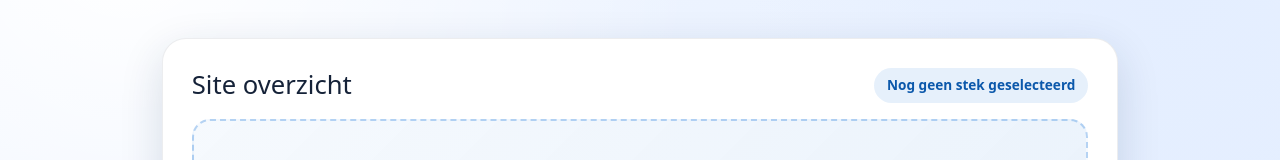
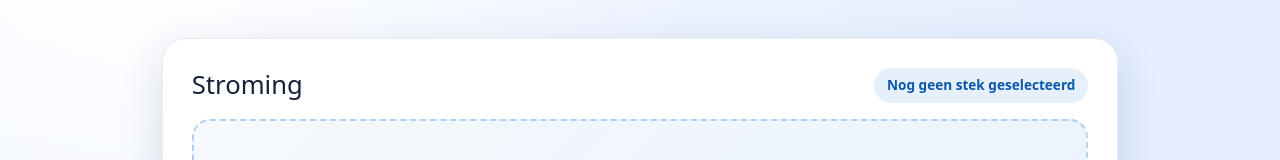
Before and after one commit to danroozemond/duikvenster-react, a React (Vite) app: page / in a window 1280 px wide. Shown: the part 157-317 px from the top of the page. Built offline with nearby package versions, Linux system fonts and the light colour scheme.

Commit message:
small title change

```diff
--- a/src/pages/HomePage.tsx
+++ b/src/pages/HomePage.tsx
@@ -42,7 +42,7 @@ function HomePage() {
       <Container className="app-main py-5 py-lg-6">
         <section className="chart-card mt-4 mt-lg-5">
           <div className="chart-card-header">
-            <h2 className="chart-card-title mb-0">Site overzicht</h2>
+            <h2 className="chart-card-title mb-0">Stroming</h2>
             <span className="chart-badge">
               {selectedSiteName || 'Nog geen stek geselecteerd'}
             </span>
```
